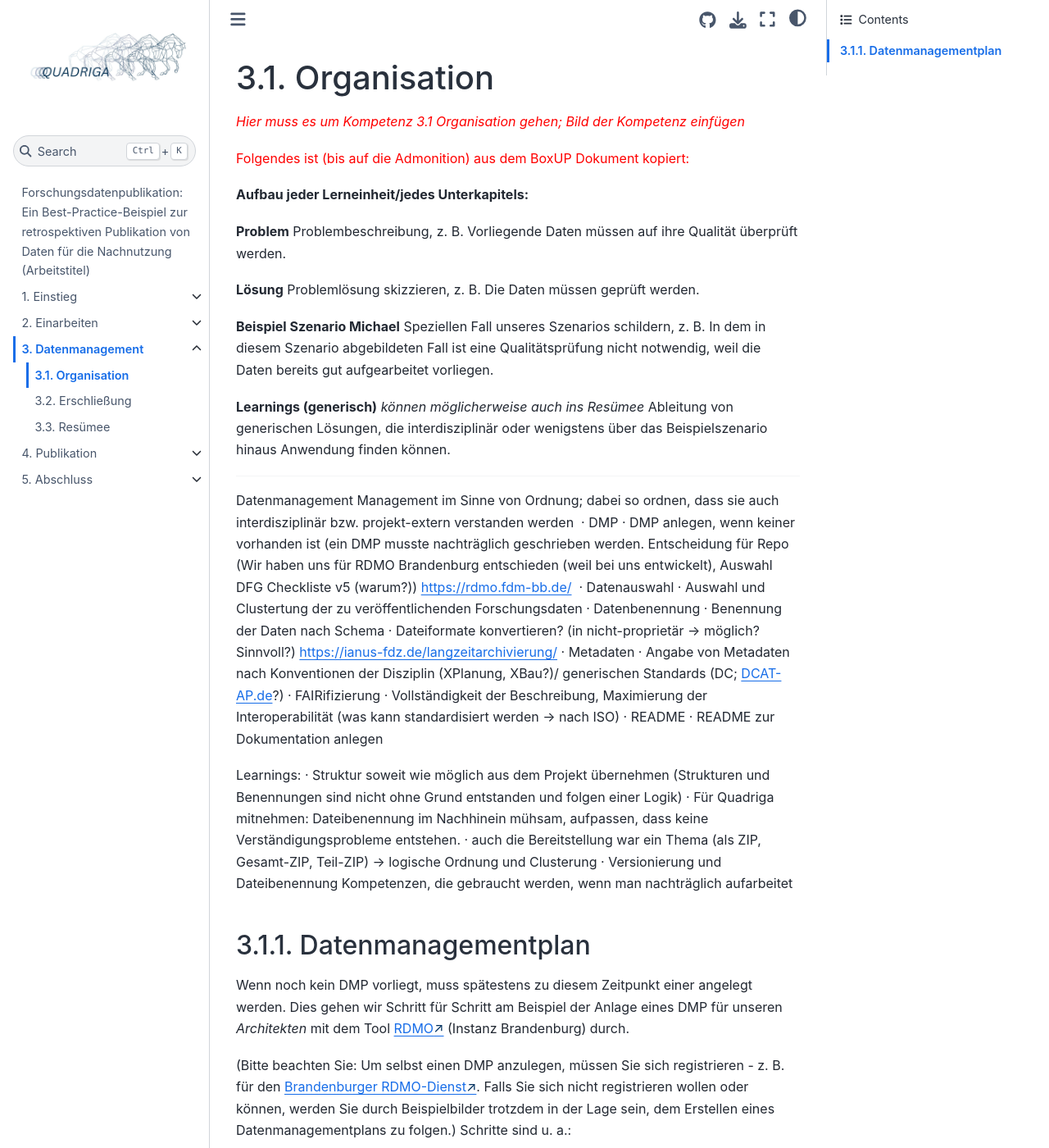
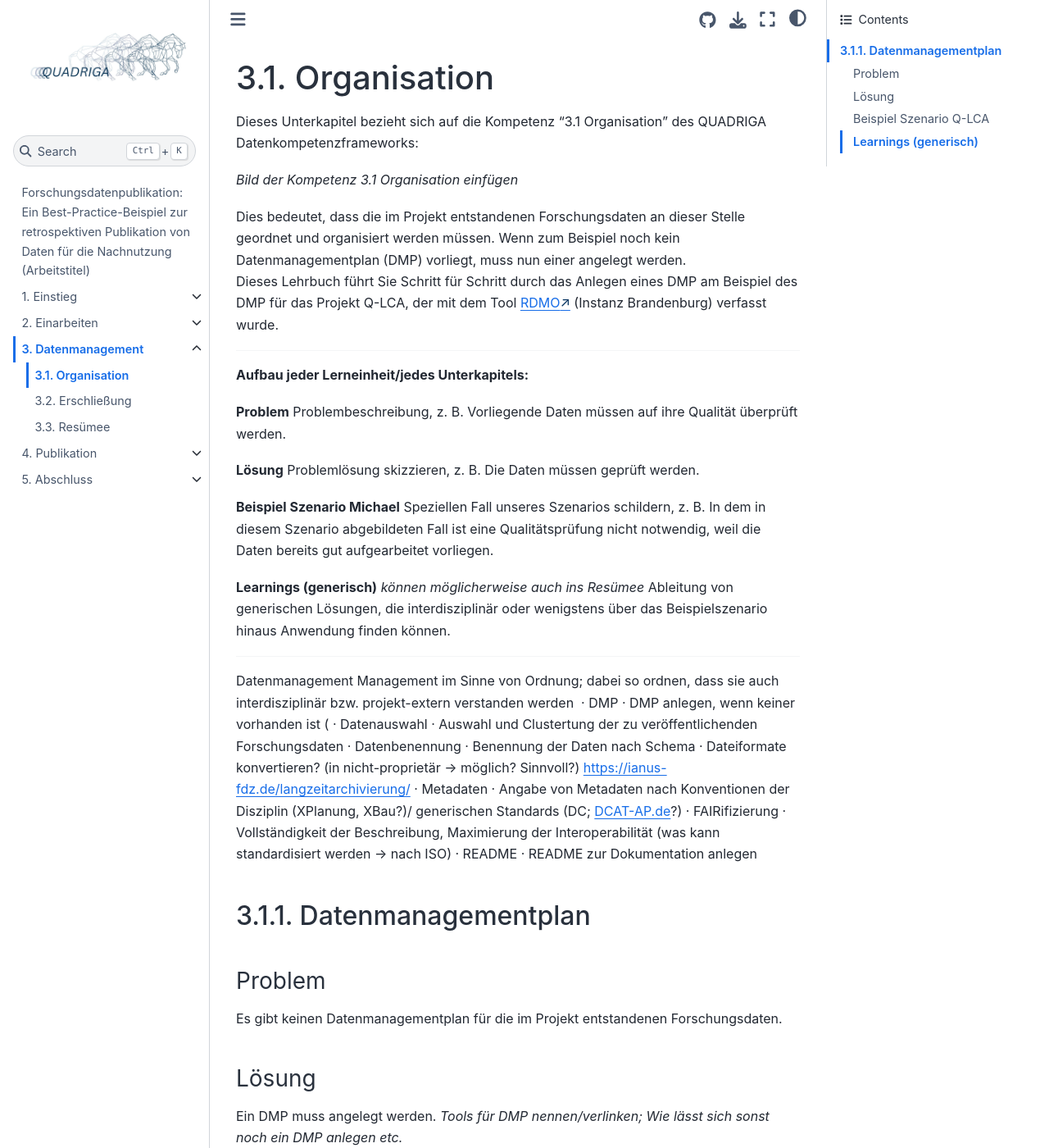
Before and after one commit to quadriga-dk/Tabelle-Fallstudie-4, a Jupyter Book: the page built from Kapitel3_Datenmanagement/organisation.md, in a window 1280 px wide and 1400 px high. Shown: the whole window at 82% size. Built offline with Jupyter Book 1.0.4 settings and Sphinx 7.4.7 and the Sphinx Book theme 1.1.4, drawn with Linux system fonts in a browser that asks for light colours; some of the changed text lies outside the part shown.

Commit message:
update chapter management

```diff
--- a/Kapitel3_Datenmanagement/organisation.md
+++ b/Kapitel3_Datenmanagement/organisation.md
@@ -1,9 +1,14 @@
 (datenmanagement:organisation)=
 # Organisation
 
-<span style="color:red">*Hier muss es um Kompetenz 3.1 Organisation gehen; Bild der Kompetenz einfügen*</span>
+Dieses Unterkapitel bezieht sich auf die Kompetenz "3.1 Organisation" des QUADRIGA Datenkompetenzframeworks:
 
-<span style="color:red">Folgendes ist (bis auf die Admonition) aus dem BoxUP Dokument kopiert:</span>
+*Bild der Kompetenz 3.1 Organisation einfügen*
+
+Dies bedeutet, dass die im Projekt entstandenen Forschungsdaten an dieser Stelle geordnet und organisiert werden müssen. Wenn zum Beispiel noch kein Datenmanagementplan (DMP) vorliegt, muss nun einer angelegt werden.
+Dieses Lehrbuch führt Sie Schritt für Schritt durch das Anlegen eines DMP am Beispiel des DMP für das Projekt Q-LCA, der mit dem Tool <a href="https://rdmo.fdm-bb.de/" class="external-link" class="external-link" target="_blank">RDMO</a> (Instanz Brandenburg) verfasst wurde.
+
+---
 
 **Aufbau jeder Lerneinheit/jedes Unterkapitels:**
 
@@ -25,7 +30,7 @@ Ableitung von generischen Lösungen, die interdisziplinär oder wenigstens über
 Datenmanagement
 Management im Sinne von Ordnung; dabei so ordnen, dass sie auch interdisziplinär bzw. projekt-extern verstanden werden
 ·	DMP
-·	DMP anlegen, wenn keiner vorhanden ist (ein DMP musste nachträglich geschrieben werden. Entscheidung für Repo (Wir haben uns für RDMO Brandenburg entschieden (weil bei uns entwickelt), Auswahl DFG Checkliste v5 (warum?)) https://rdmo.fdm-bb.de/
+·	DMP anlegen, wenn keiner vorhanden ist (
 ·	Datenauswahl
 ·	Auswahl und Clustertung der zu veröffentlichenden Forschungsdaten
 ·	Datenbenennung
@@ -38,15 +43,32 @@ Management im Sinne von Ordnung; dabei so ordnen, dass sie auch interdisziplinä
 ·	README
 ·	README zur Dokumentation anlegen
 
-Learnings:
+
+
+## Datenmanagementplan
+
+### Problem
+
+Es gibt keinen Datenmanagementplan für die im Projekt entstandenen Forschungsdaten.
+
+### Lösung
+
+Ein DMP muss angelegt werden.
+*Tools für DMP nennen/verlinken; Wie lässt sich sonst noch ein DMP anlegen etc.*
+
+### Beispiel Szenario Q-LCA
+
+Ein DMP musste nachträglich geschrieben werden. Entscheidung für Repo (Wir haben uns für RDMO Brandenburg entschieden (weil bei uns entwickelt), Auswahl DFG Checkliste v5 (warum?)) https://rdmo.fdm-bb.de/
+
+### Learnings (generisch)
+*können möglicherweise auch ins Resümee*
+
 ·	Struktur soweit wie möglich aus dem Projekt übernehmen (Strukturen und Benennungen sind nicht ohne Grund entstanden und folgen einer Logik)
 ·	Für Quadriga mitnehmen: Dateibenennung im Nachhinein mühsam, aufpassen, dass keine Verständigungsprobleme entstehen.
 ·	auch die Bereitstellung war ein Thema (als ZIP, Gesamt-ZIP, Teil-ZIP) -> logische Ordnung und Clusterung
 ·	Versionierung und Dateibenennung Kompetenzen, die gebraucht werden, wenn man nachträglich aufarbeitet
 
-## Datenmanagementplan
 
-Wenn noch kein DMP vorliegt, muss spätestens zu diesem Zeitpunkt einer angelegt werden. Dies gehen wir Schritt für Schritt am Beispiel der Anlage eines DMP für unseren *Architekten*  mit dem Tool <a href="https://rdmo.fdm-bb.de/" class="external-link" target="_blank">RDMO</a> (Instanz Brandenburg) durch.
 
 (Bitte beachten Sie: Um selbst einen DMP anzulegen, müssen Sie sich registrieren - z. B. für den <a href="https://rdmo.fdm-bb.de/account/signup/" class="external-link" target="_blank">Brandenburger RDMO-Dienst</a>. Falls Sie sich nicht registrieren wollen oder können, werden Sie durch Beispielbilder trotzdem in der Lage sein, dem Erstellen eines Datenmanagementplans zu folgen.)
 Schritte sind u. a.:
```
Also changed, not shown: Kapitel3_Datenmanagement/einleitung.md (+2 -2 lines).
